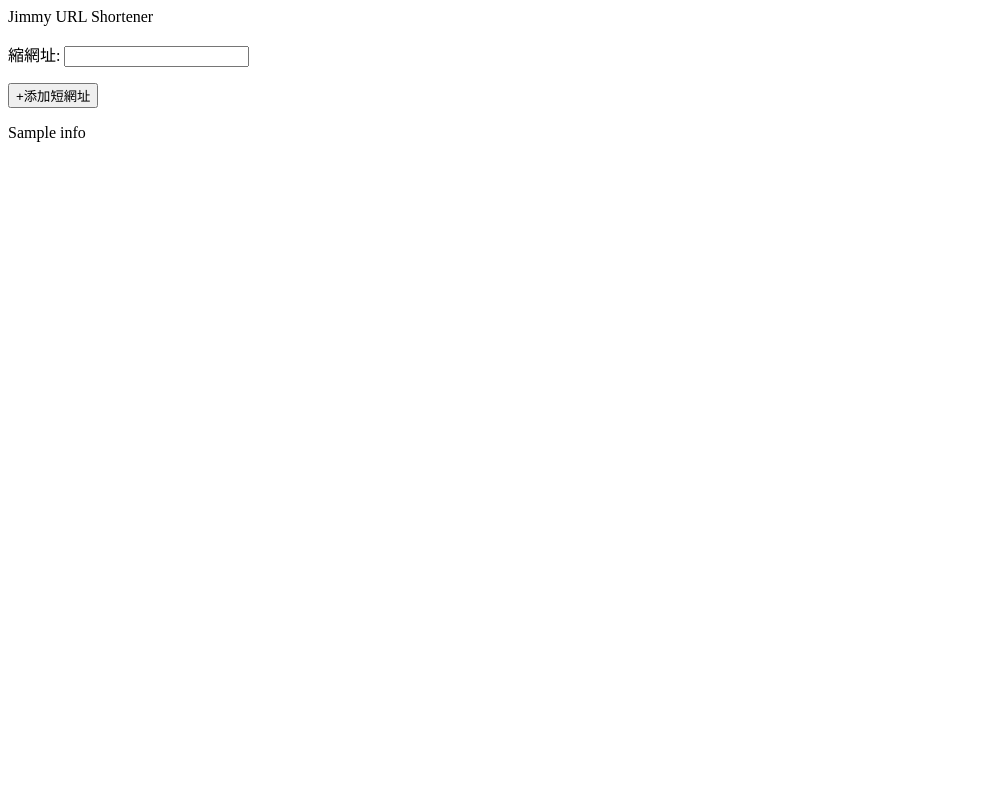
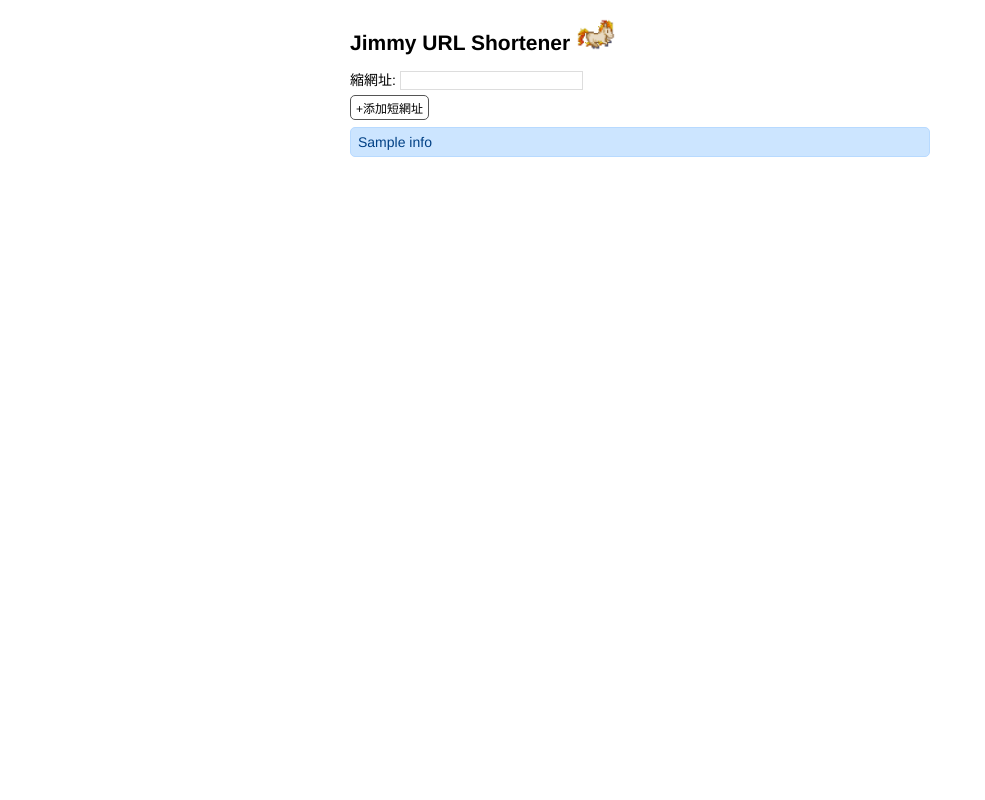
Before and after one commit to nicehorse06/url-shortener-demo, a Django app: template mysite/url_shortener/templates/index.html in a window 1280 px wide. Shown: the whole page, without its empty margins (0-985 px from the left). Run offline with Django 3.2, Linux system fonts and the light colour scheme; tables that the repository leaves empty hold one stand-in row (values such as "Sample post"); the template is opened without the code that fills it: values that come from a table or form of the project are taken from there, most other values are stand-ins (such as "Sample title", 1, 10 or a date in 2020).

Commit message:
add more css to index page

```diff
--- /dev/null
+++ b/mysite/url_shortener/static/css/main.css
@@ -0,0 +1,62 @@
+body {
+    margin: auto;
+    max-width: 580px;
+    font-size: 14px;
+    font-family: Helvetica, Arial, sans-serif;
+}
+
+h2 {
+    display: block;
+    font-size: 1.5em;
+    margin-block-start: 0.83em;
+    margin-block-end: 0.83em;
+    margin-inline-start: 0px;
+    margin-inline-end: 0px;
+    font-weight: bold;
+}
+
+.avatar {
+    width: 40px;
+}
+
+input[type=submit] {
+    font-family: inherit;
+}
+
+input[type=url] {
+    border: 1px solid #ddd;
+}
+
+form {
+    margin: 10px, 0;
+}
+
+.btn {
+    font-size: 12px;
+    padding: 3px 5px;
+    text-decoration: none;
+    cursor: pointer;
+    background-color: white;
+    color: black;
+    border: 1px solid #555555;
+    border-radius: 5px;
+    margin-top: 5px;
+}
+
+.btn:hover {
+    text-decoration: none;
+    background-color: black;
+    color: white;
+    border: 1px solid black;
+}
+
+.info {
+    position: relative;
+    padding: 7px;
+    margin: 7px 0;
+    border: 1px solid transparent;
+    color: #004085;
+    background-color: #cce5ff;
+    border-color: #b8daff;
+    border-radius: 5px;
+}
--- /dev/null
+++ b/mysite/url_shortener/static/css/reset.css
@@ -0,0 +1,48 @@
+/* http://meyerweb.com/eric/tools/css/reset/
+   v2.0 | 20110126
+   License: none (public domain)
+*/
+
+html, body, div, span, applet, object, iframe,
+h1, h2, h3, h4, h5, h6, p, blockquote, pre,
+a, abbr, acronym, address, big, cite, code,
+del, dfn, em, img, ins, kbd, q, s, samp,
+small, strike, strong, sub, sup, tt, var,
+b, u, i, center,
+dl, dt, dd, ol, ul, li,
+fieldset, form, label, legend,
+table, caption, tbody, tfoot, thead, tr, th, td,
+article, aside, canvas, details, embed,
+figure, figcaption, footer, header, hgroup,
+menu, nav, output, ruby, section, summary,
+time, mark, audio, video {
+	margin: 0;
+	padding: 0;
+	border: 0;
+	font-size: 100%;
+	font: inherit;
+	vertical-align: baseline;
+}
+/* HTML5 display-role reset for older browsers */
+article, aside, details, figcaption, figure,
+footer, header, hgroup, menu, nav, section {
+	display: block;
+}
+body {
+	line-height: 1;
+}
+ol, ul {
+	list-style: none;
+}
+blockquote, q {
+	quotes: none;
+}
+blockquote:before, blockquote:after,
+q:before, q:after {
+	content: '';
+	content: none;
+}
+table {
+	border-collapse: collapse;
+	border-spacing: 0;
+}
--- a/mysite/url_shortener/templates/index.html
+++ b/mysite/url_shortener/templates/index.html
@@ -1,8 +1,28 @@
-<div>Jimmy URL Shortener</div>
+{% load static %}
+<!DOCTYPE html>
+<html lang="en">
 
-<form method="post">
-	{{ UrlRecordForm.as_p }}
-	{% csrf_token %}
-	<input class='add' type="submit" value="+添加短網址">
-</form>
-{{ info }}
+<head>
+    <meta charset="utf-8">
+	<link rel="stylesheet" href="{% static 'css/reset.css' %}">
+    <link rel="stylesheet" href="{% static 'css/main.css' %}">
+    <link type="image/x-icon" href="{% static 'favicon.ico' %}" rel="icon" />
+</head>
+
+<body>
+    <div class="content">
+        <h2>Jimmy URL Shortener
+			<img alt="Avatar" class="avatar" src="/static/images/horse.gif">
+		</h2>
+		<form method="post">
+			{{ UrlRecordForm.as_p }}
+			{% csrf_token %}
+			<input class='btn' type="submit" value="+添加短網址">
+		</form>
+		{% if info %}
+			<div class="info">{{ info }}</div>
+		{% endif %}
+    </div>
+</body>
+
+</html>
```
Also changed, not shown: mysite/url_shortener/views.py (+2 -11 lines), mysite/url_shortener/static/images/horse.gif (added).
